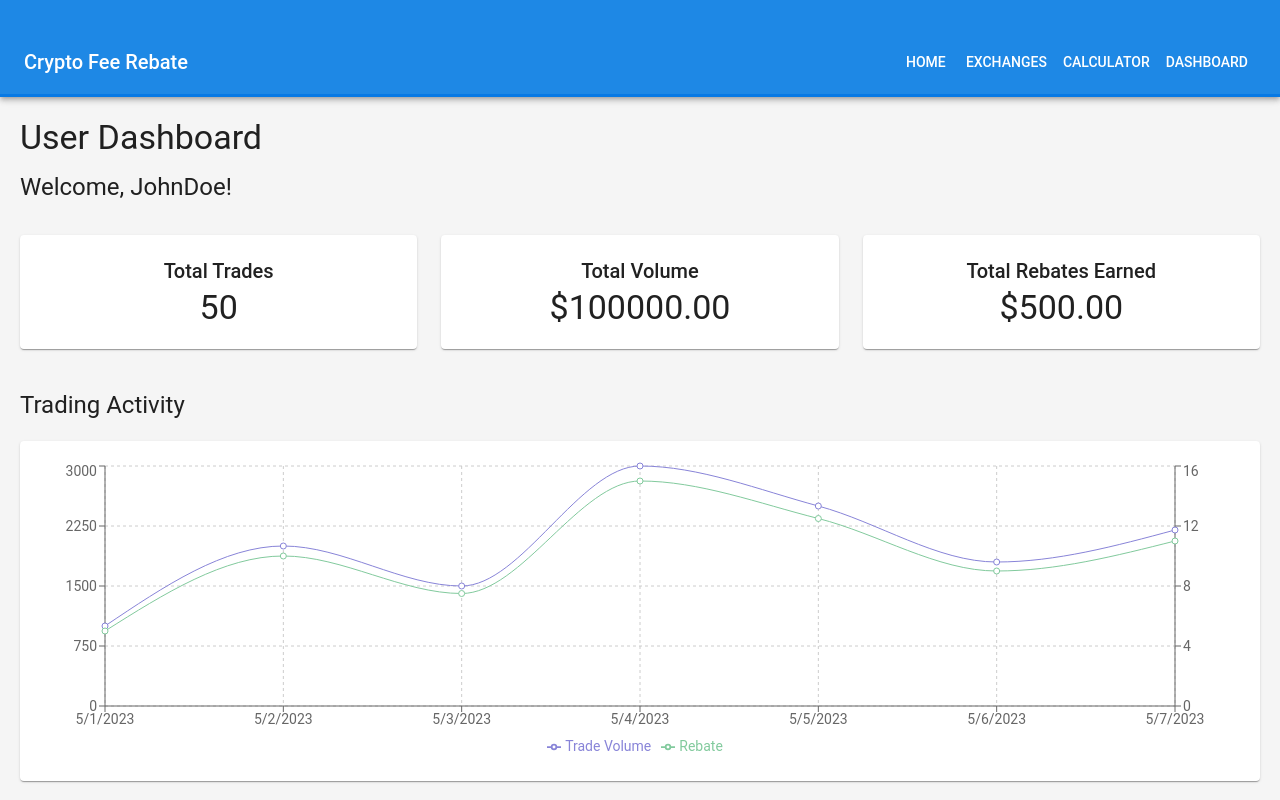
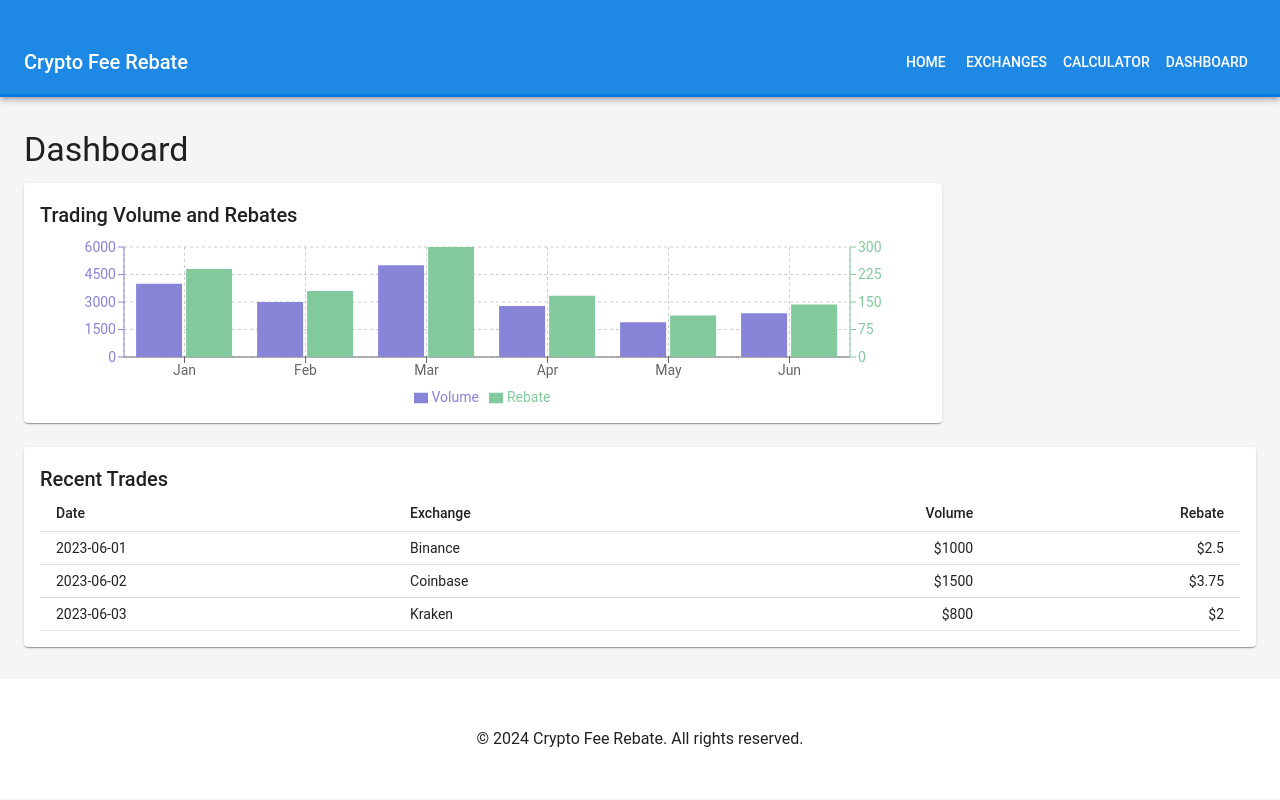
Before and after one commit to PSS0702/crypto-fee-rebate, a React (Create React App) app in the folder frontend/: page /dashboard in a window 1280 px wide. Shown: the top 800 px of the page. Built offline with nearby package versions, Linux system fonts and the light colour scheme; no server answers; the HTML template or start-up script is replaced by a standard one.

Commit message:
Update Dashboard.js

```diff
--- a/frontend/src/pages/Dashboard.js
+++ b/frontend/src/pages/Dashboard.js
@@ -1,137 +1,102 @@
-import React, { useState, useEffect, useCallback, useMemo } from 'react';
-import { getUserDashboard } from '../services/api';
-import socketService from '../services/socketService';
-import LoadingSpinner from '../components/LoadingSpinner';
-import ErrorMessage from '../components/ErrorMessage';
-import { Typography, Paper, Grid, Table, TableBody, TableCell, TableContainer, TableHead, TableRow } from '@material-ui/core';
-import { LineChart, Line, XAxis, YAxis, CartesianGrid, Tooltip, Legend, ResponsiveContainer, PieChart, Pie, Cell } from 'recharts';
+import React from 'react';
+import {
+  Container,
+  Typography,
+  Grid,
+  Paper,
+  Table,
+  TableBody,
+  TableCell,
+  TableContainer,
+  TableHead,
+  TableRow,
+  makeStyles
+} from '@material-ui/core';
+import {
+  BarChart,
+  Bar,
+  XAxis,
+  YAxis,
+  CartesianGrid,
+  Tooltip,
+  Legend,
+  ResponsiveContainer
+} from 'recharts';
+
+const useStyles = makeStyles((theme) => ({
+  container: {
+    paddingTop: theme.spacing(4),
+    paddingBottom: theme.spacing(4),
+  },
+  paper: {
+    padding: theme.spacing(2),
+    display: 'flex',
+    overflow: 'auto',
+    flexDirection: 'column',
+  },
+  fixedHeight: {
+    height: 240,
+  },
+}));
+
+// Dummy data for the chart
+const chartData = [
+  { name: 'Jan', volume: 4000, rebate: 240 },
+  { name: 'Feb', volume: 3000, rebate: 180 },
+  { name: 'Mar', volume: 5000, rebate: 300 },
+  { name: 'Apr', volume: 2780, rebate: 167 },
+  { name: 'May', volume: 1890, rebate: 113 },
+  { name: 'Jun', volume: 2390, rebate: 143 },
+];
+
+// Dummy data for recent trades
+const recentTrades = [
+  { id: 1, date: '2023-06-01', exchange: 'Binance', volume: 1000, rebate: 2.5 },
+  { id: 2, date: '2023-06-02', exchange: 'Coinbase', volume: 1500, rebate: 3.75 },
+  { id: 3, date: '2023-06-03', exchange: 'Kraken', volume: 800, rebate: 2 },
+];
 
 function Dashboard() {
-  const [dashboardData, setDashboardData] = useState(null);
-  const [loading, setLoading] = useState(true);
-  const [error, setError] = useState(null);
-
-  const fetchDashboardData = useCallback(async () => {
-    try {
-      const data = await getUserDashboard();
-      setDashboardData(data);
-      setLoading(false);
-    } catch (err) {
-      setError('Failed to fetch dashboard data');
-      setLoading(false);
-    }
-  }, []);
-
-  useEffect(() => {
-    fetchDashboardData();
-
-    socketService.connect();
-    socketService.on('dashboardUpdate', (data) => {
-      setDashboardData(prevData => ({
-        ...prevData,
-        ...data
-      }));
-    });
-
-    return () => {
-      socketService.disconnect();
-    };
-  }, [fetchDashboardData]);
-
-  const lineChartData = useMemo(() => {
-    return dashboardData ? dashboardData.recentTrades.map(trade => ({
-      date: new Date(trade.date).toLocaleDateString(),
-      volume: trade.volume,
-      rebate: trade.rebate
-    })) : [];
-  }, [dashboardData]);
-
-  const pieChartData = useMemo(() => {
-    return dashboardData ? dashboardData.recentTrades.reduce((acc, trade) => {
-      const existingExchange = acc.find(item => item.name === trade.exchange);
-      if (existingExchange) {
-        existingExchange.value += trade.volume;
-      } else {
-        acc.push({ name: trade.exchange, value: trade.volume });
-      }
-      return acc;
-    }, []) : [];
-  }, [dashboardData]);
-
-  if (loading) return <LoadingSpinner />;
-  if (error) return <ErrorMessage message={error} />;
-
-  const COLORS = ['#0088FE', '#00C49F', '#FFBB28', '#FF8042', '#8884D8'];
+  const classes = useStyles();
 
   return (
-    <div style={{ padding: '20px' }}>
-      <Typography variant="h4" gutterBottom>User Dashboard</Typography>
-      {dashboardData && (
-        <>
-          <Typography variant="h5">Welcome, {dashboardData.username}!</Typography>
-          <Grid container spacing={3} style={{ marginTop: '20px' }}>
-            <Grid item xs={12} sm={4}>
-              <Paper style={{ padding: '20px', textAlign: 'center' }}>
-                <Typography variant="h6">Total Trades</Typography>
-                <Typography variant="h4">{dashboardData.totalTrades}</Typography>
+    <Container maxWidth="lg" className={classes.container}>
+      <Typography variant="h4" gutterBottom>
+        Dashboard
+      </Typography>
+      <Grid container spacing={3}>
+        {/* Chart */}
+        <Grid item xs={12} md={8} lg={9}>
+          <Paper className={`${classes.paper} ${classes.fixedHeight}`}>
+            <Typography variant="h6">Trading Volume and Rebates</Typography>
+            <ResponsiveContainer width="100%" height="100%">
+              <BarChart
+                data={chartData}
+                margin={{
+                  top: 16,
+                  right: 16,
+                  bottom: 0,
+                  left: 24,
+                }}
+              >
+                <CartesianGrid strokeDasharray="3 3" />
+                <XAxis dataKey="name" />
+                <YAxis yAxisId="left" orientation="left" stroke="#8884d8" />
+                <YAxis yAxisId="right" orientation="right" stroke="#82ca9d" />
+                <Tooltip />
+                <Legend />
+                <Bar yAxisId="left" dataKey="volume" fill="#8884d8" name="Volume" />
+                <Bar yAxisId="right" dataKey="rebate" fill="#82ca9d" name="Rebate" />
+              </BarChart>
+            </ResponsiveContainer>
           </Paper>
         </Grid>
-            <Grid item xs={12} sm={4}>
-              <Paper style={{ padding: '20px', textAlign: 'center' }}>
-                <Typography variant="h6">Total Volume</Typography>
-                <Typography variant="h4">${dashboardData.totalVolume.toFixed(2)}</Typography>
-              </Paper>
-            </Grid>
-            <Grid item xs={12} sm={4}>
-              <Paper style={{ padding: '20px', textAlign: 'center' }}>
-                <Typography variant="h6">Total Rebates Earned</Typography>
-                <Typography variant="h4">${dashboardData.totalRebates.toFixed(2)}</Typography>
-              </Paper>
-            </Grid>
-          </Grid>
-
-          <Typography variant="h5" style={{ marginTop: '40px', marginBottom: '20px' }}>Trading Activity</Typography>
-          <Paper style={{ padding: '20px' }}>
-            <ResponsiveContainer width="100%" height={300}>
-              <LineChart data={lineChartData}>
-                <CartesianGrid strokeDasharray="3 3" />
-                <XAxis dataKey="date" />
-                <YAxis yAxisId="left" />
-                <YAxis yAxisId="right" orientation="right" />
-                <Tooltip />
-                <Legend />
-                <Line yAxisId="left" type="monotone" dataKey="volume" stroke="#8884d8" name="Trade Volume" />
-                <Line yAxisId="right" type="monotone" dataKey="rebate" stroke="#82ca9d" name="Rebate" />
-              </LineChart>
-            </ResponsiveContainer>
-          </Paper>
-
-          <Typography variant="h5" style={{ marginTop: '40px', marginBottom: '20px' }}>Volume by Exchange</Typography>
-          <Paper style={{ padding: '20px' }}>
-            <ResponsiveContainer width="100%" height={300}>
-              <PieChart>
-                <Pie
-                  data={pieChartData}
-                  cx="50%"
-                  cy="50%"
-                  labelLine={false}
-                  outerRadius={80}
-                  fill="#8884d8"
-                  dataKey="value"
-                  label={({ name, percent }) => `${name} ${(percent * 100).toFixed(0)}%`}
-                >
-                  {pieChartData.map((entry, index) => (
-                    <Cell key={`cell-${index}`} fill={COLORS[index % COLORS.length]} />
-                  ))}
-                </Pie>
-                <Tooltip />
-              </PieChart>
-            </ResponsiveContainer>
-          </Paper>
-
-          <Typography variant="h5" style={{ marginTop: '40px', marginBottom: '20px' }}>Recent Trades</Typography>
-          <TableContainer component={Paper}>
-            <Table>
+        {/* Recent trades */}
+        <Grid item xs={12}>
+          <Paper className={classes.paper}>
+            <Typography variant="h6">Recent Trades</Typography>
+            <TableContainer>
+              <Table size="small">
                 <TableHead>
                   <TableRow>
                     <TableCell>Date</TableCell>
@@ -141,21 +106,22 @@ function Dashboard() {
                   </TableRow>
                 </TableHead>
                 <TableBody>
-                {dashboardData.recentTrades.map((trade, index) => (
-                  <TableRow key={index}>
-                    <TableCell>{new Date(trade.date).toLocaleDateString()}</TableCell>
+                  {recentTrades.map((trade) => (
+                    <TableRow key={trade.id}>
+                      <TableCell>{trade.date}</TableCell>
                       <TableCell>{trade.exchange}</TableCell>
-                    <TableCell align="right">${trade.volume.toFixed(2)}</TableCell>
-                    <TableCell align="right">${trade.rebate.toFixed(2)}</TableCell>
+                      <TableCell align="right">${trade.volume}</TableCell>
+                      <TableCell align="right">${trade.rebate}</TableCell>
                     </TableRow>
                   ))}
                 </TableBody>
               </Table>
             </TableContainer>
-        </>
-      )}
-    </div>
+          </Paper>
+        </Grid>
+      </Grid>
+    </Container>
   );
 }
 
-export default React.memo(Dashboard);
+export default Dashboard;
```
Lines whose indentation alone changed are shown as unchanged.
